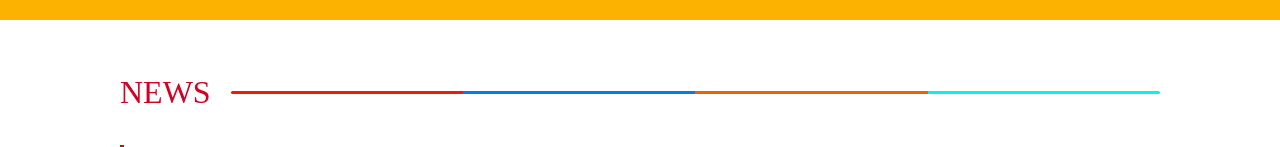
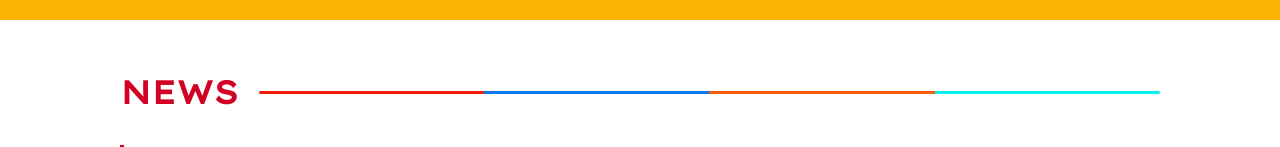
Before and after one commit to ps-imura/test, a plain HTML site: page index.html in a window 1280 px wide. Shown: the part 653-800 px from the top of the page. Drawn offline with Linux system fonts and the light colour scheme.

Commit message:
マージコンフリクトを完全に解決し、フォント読み込みを改善

```diff
--- a/style.css
+++ b/style.css
@@ -1,3 +1,6 @@
+/* === Google Fonts === */
+@import url('https://fonts.googleapis.com/css2?family=Lexend+Giga:opsz,wght@10..144,400&display=swap');
+
 /* === トップヘッダー === */
 .top-header {
   background: #FFF;
@@ -40,11 +43,7 @@
 
 /* === タイポグラフィ === */
 h1, h2 {
-<<<<<<< HEAD
   font-family: "Lexend Giga", "Hiragino Kaku Gothic ProN", "Hiragino Sans", "Yu Gothic", "Meiryo", "MS PGothic", "Helvetica Neue", Arial, sans-serif;
-=======
-  font-family: "Lexend Giga", "Hiragino Kaku Gothic ProN", "Hiragino Sans", "Yu Gothic", "Meiryo", "MS PGothic", sans-serif;
->>>>>>> 17c25e0d2ad77a47e059a41fec4e2999ac7bc8ce
   font-optical-sizing: auto;
   font-weight: 400;
   color: var(--c_key1);
@@ -188,11 +187,7 @@ section {
 
 .section-title {
   font-size: 2rem;
-<<<<<<< HEAD
   font-family: "Lexend Giga", "Hiragino Kaku Gothic ProN", "Hiragino Sans", "Yu Gothic", "Meiryo", "MS PGothic", "Helvetica Neue", Arial, sans-serif;
-=======
-  font-family: "Lexend Giga", "Hiragino Kaku Gothic ProN", "Hiragino Sans", "Yu Gothic", "Meiryo", "MS PGothic", sans-serif;
->>>>>>> 17c25e0d2ad77a47e059a41fec4e2999ac7bc8ce
   font-weight: 700;
   color: #d20023;
   margin: 0 0 30px 0;
```
